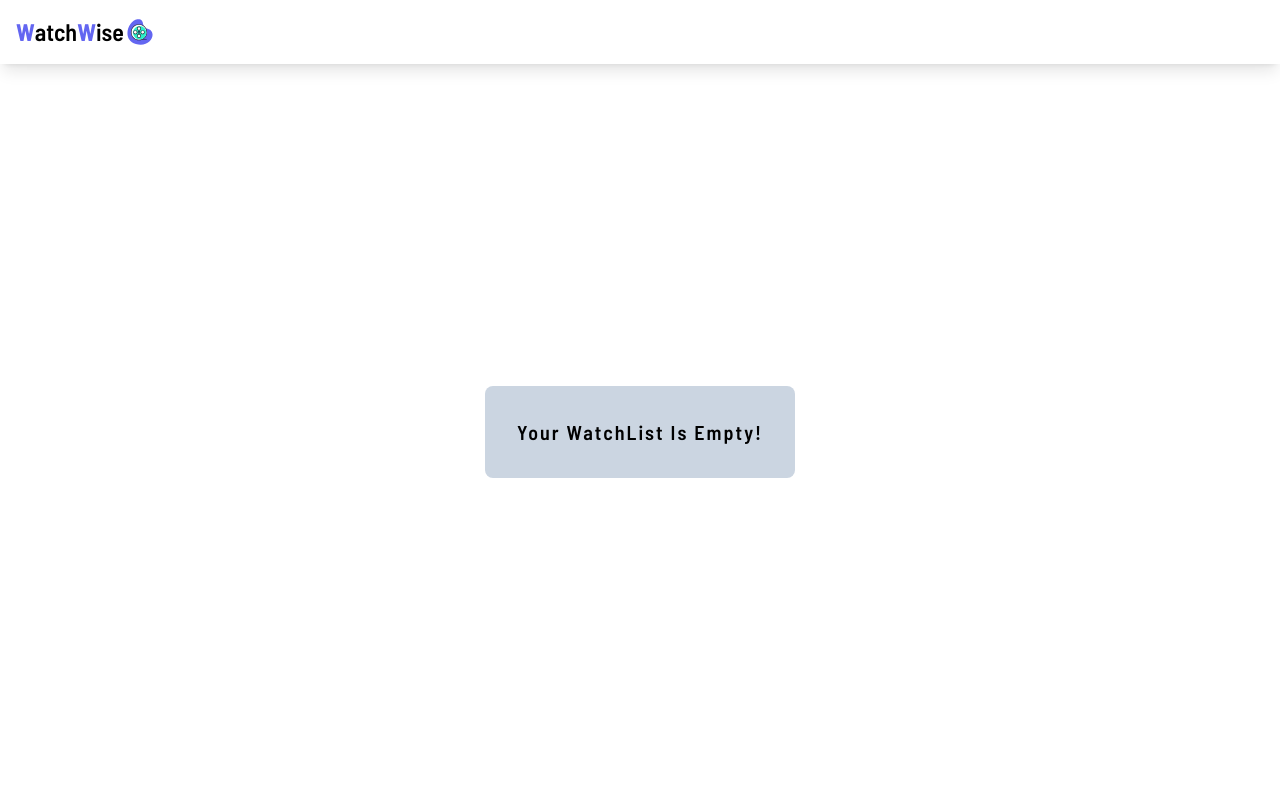
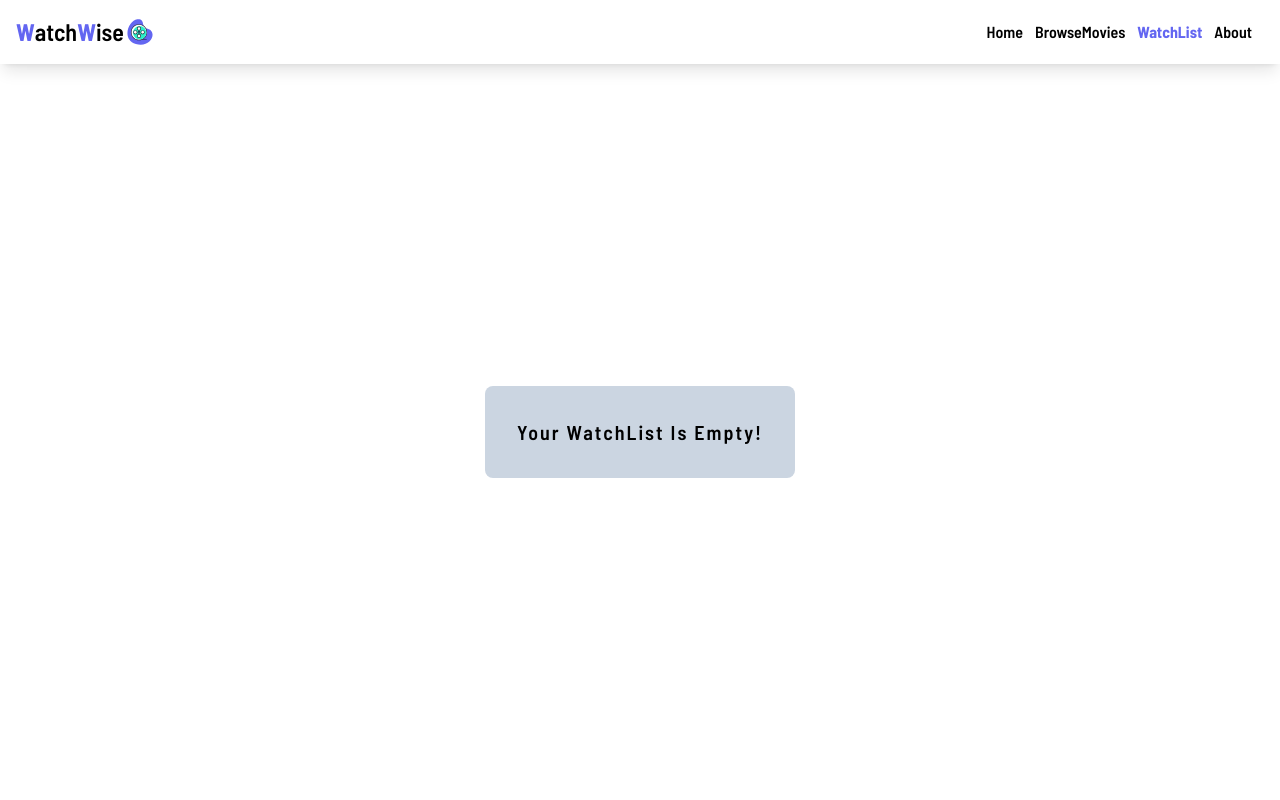
Before and after one commit to Darshan-Pandya10/WatchWise, a React (Vite) app: page /watchlist in a window 1280 px wide. Shown: the top 800 px of the page. Built offline with nearby package versions, Linux system fonts and the light colour scheme.

Commit message:
More Styles

```diff
--- a/src/App.css
+++ b/src/App.css
@@ -33,7 +33,7 @@ body{
 }
 
 .navlink:hover{
-  color: gray;
+  color: rgb(79, 81, 86);
 }
 
 .active:hover{
--- a/src/Components/Header.jsx
+++ b/src/Components/Header.jsx
@@ -23,7 +23,7 @@ function Header() {
 
 
   return (
-    <div className='header fixed h-fit z-50 backdrop-blur-lg w-screen shadow-lg flex flex-col justify-around items-start p-4 sm:flex sm:flex-row sm:justify-between sm:items-center'>
+    <div className='header fixed h-fit z-50 backdrop-blur-2xl w-screen shadow-lg flex flex-col justify-around items-start p-4 sm:flex sm:flex-row sm:justify-between sm:items-center'>
       <Link to='/' className='flex'>
       <h1 className='font-semibold text-xl md:text-2xl'>
         <span className='text-[#6366f1] font-bold'>W</span>
@@ -40,16 +40,8 @@ function Header() {
       <button onClick={handleNavbar} className='absolute top-4 right-4'> {isNavbarVisible ? <RxCross1 className='hover:text-[#6366F1]' size={26} /> : <RxHamburgerMenu className='hover:text-[#6366F1]'  size={26} />}</button>
       </div>
         <nav className={`mt-3 sm:mt-0 ${
-          isNavbarVisible ? '' : 'hidden'
-        } flex flex-col items-left justify-center justify-self-center place-items-center
-
-
-         w-[90vw] mx-auto min-h-screen sm:flex-row sm:justify-end sm:items-end  sm:min-h-fit sm:ml-4
-
-        font-semibold text-[1rem]`}>
-
-
-
+          isNavbarVisible ? '' : 'hidden'} flex flex-col items-left justify-center justify-self-center place-items-center
+          w-[90vw] mx-auto min-h-screen sm:flex sm:flex-row sm:justify-end sm:items-end  sm:min-h-fit sm:ml-4 font-semibold text-[1rem]`}>
 
 
           <NavLink onClick={closeNavbar} className='navlink text-2xl tracking-widest sm:tracking-normal sm:text-base mb-1 sm:mr-3 sm:mb-0' to='/'>
```
